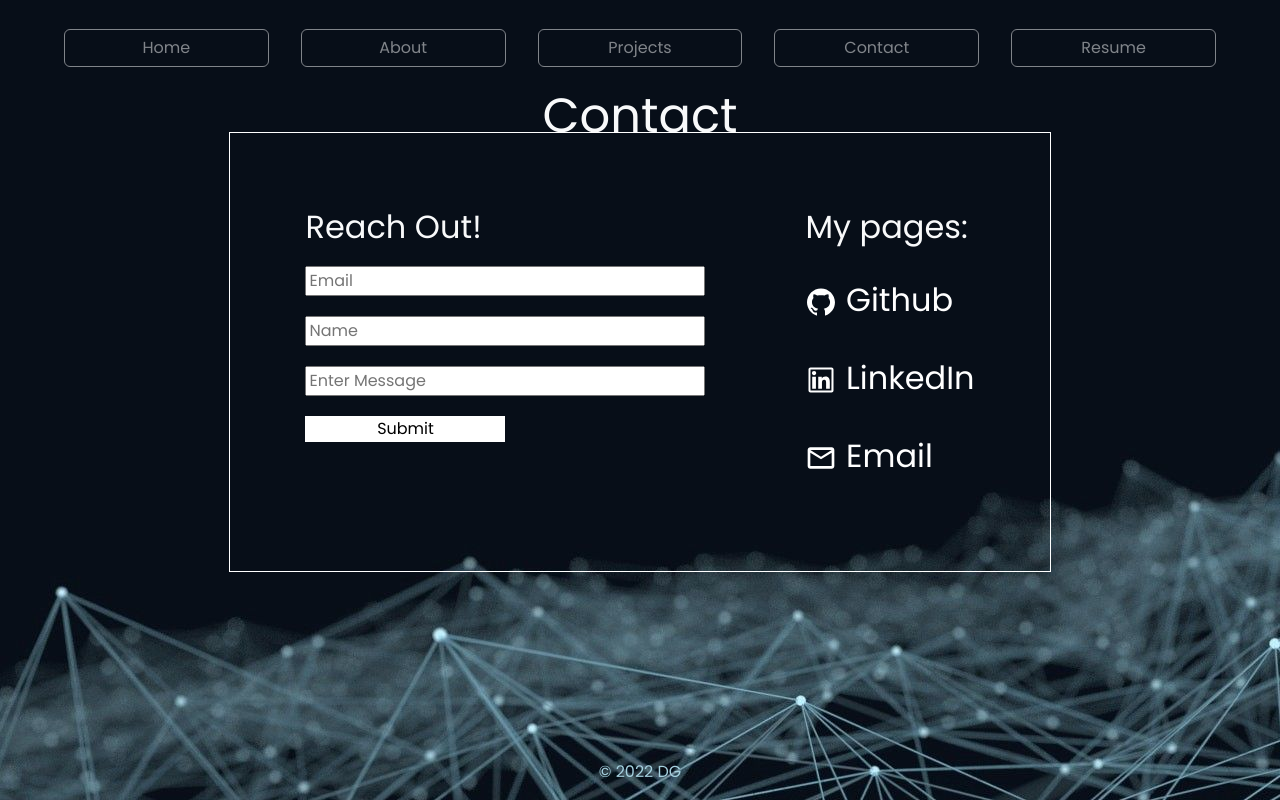
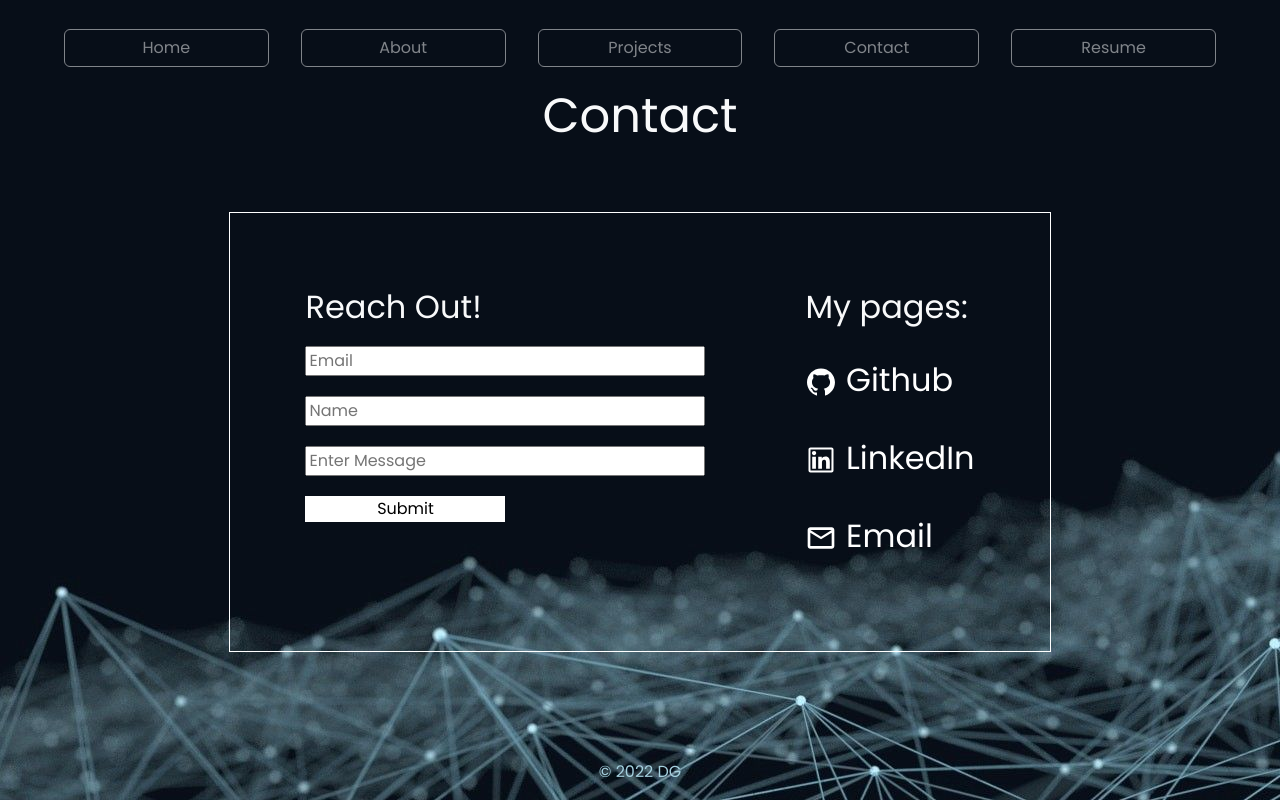
Before and after one commit to dylangriess/DG-Professional-Portfolio, a React (Create React App) app: page /DG-Professional-Portfolio/Contact in a window 1280 px wide. Built offline with nearby package versions, Linux system fonts and the light colour scheme.

Commit message:
contact page styling

```diff
--- a/src/components/Pages/Contact/Contact.css
+++ b/src/components/Pages/Contact/Contact.css
@@ -19,6 +19,7 @@
   padding: 25px 25px;
   border: 1px white solid;
   justify-content: space-between;
+  margin-top: 10rem;
 }
 
 .contactLinks {
```
